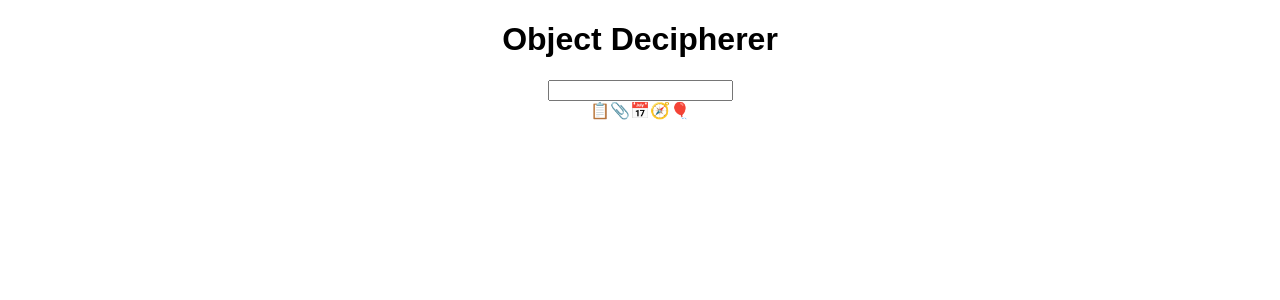
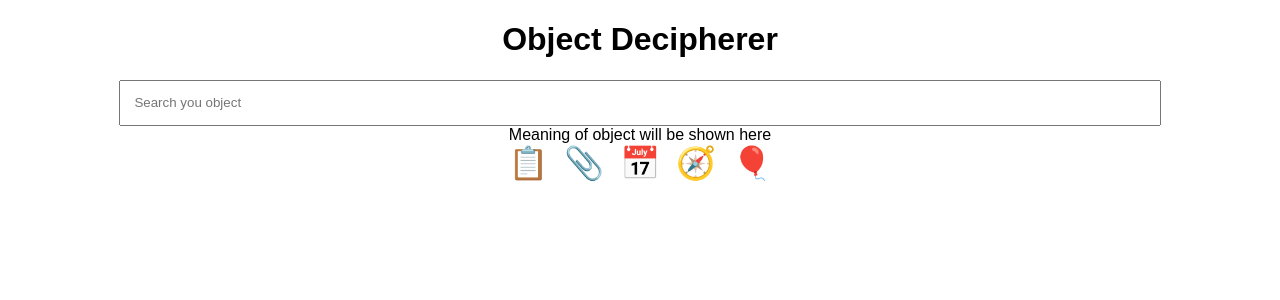
Before and after one commit to sushil-mod/Object-evaluator, a React (Create React App) app: page / in a window 1280 px wide. Shown: the top 300 px of the page. Built offline with nearby package versions, Linux system fonts and the light colour scheme.

Commit message:
minor style change

```diff
--- a/src/App.js
+++ b/src/App.js
@@ -12,13 +12,16 @@ const objectdb = {
 var objectarray = Object.keys(objectdb);
 
 export default function App() {
-  var [meaning, setMeaning] = useState();
+  var [meaning, setMeaning] = useState("Meaning of object will be shown here");
 
   function onchangehandler(event) {
     var userInput = event.target.value;
-    var meaning = objectdb[userInput];
-    setMeaning(meaning);
-    console.log(meaning);
+    if (userInput in objectdb) {
+      var meaning = objectdb[userInput];
+      setMeaning(meaning);
+    } else {
+      setMeaning("Dont have this object in our Database");
+    }
   }
 
   function onclickhandler(item) {
@@ -29,11 +32,22 @@ export default function App() {
   return (
     <div className="App">
       <h1>Object Decipherer</h1>
-      <input onChange={onchangehandler}></input>
+      <input
+        onChange={onchangehandler}
+        placeholder={"Search you object "}
+        style={{
+          padding: "1em",
+          minWidth: "80%"
+        }}
+      ></input>
       <div>{meaning}</div>
       <div>
         {objectarray.map((item) => (
-          <span key={item} onClick={() => onclickhandler(item)}>
+          <span
+            key={item}
+            onClick={() => onclickhandler(item)}
+            style={{ fontSize: "2rem", padding: "0.5rem", cursor: "pointer" }}
+          >
             {item}
           </span>
         ))}
```
